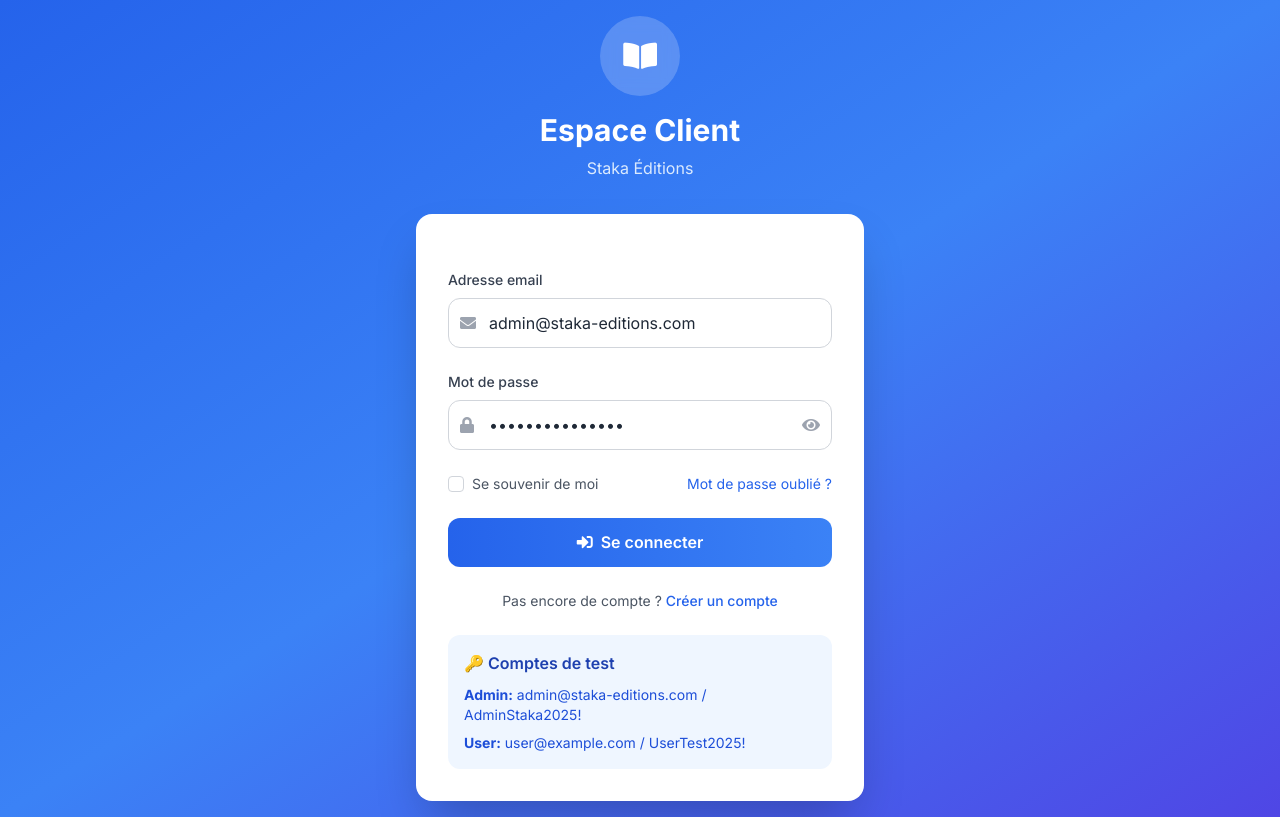
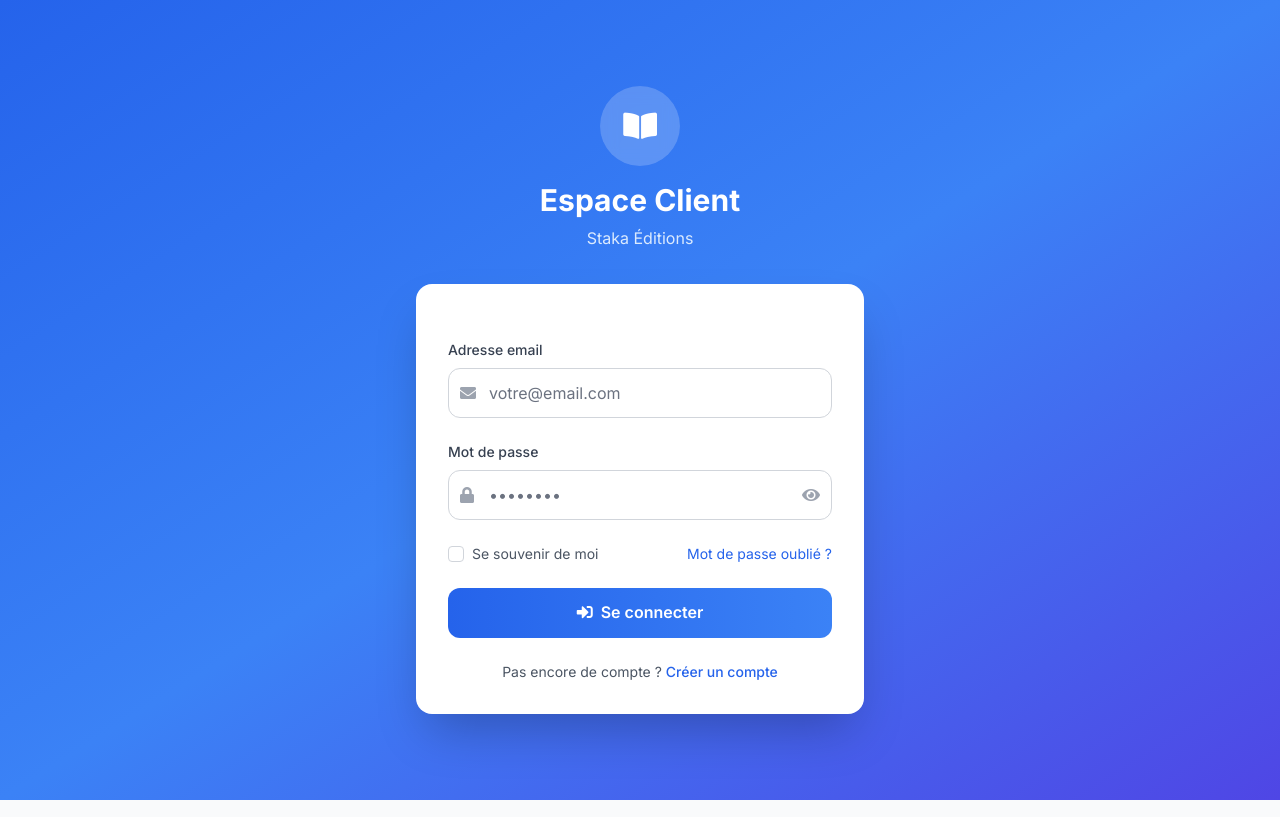
Before and after one commit to krismos64/Staka-livres, a React (Vite) app in the folder frontend/: page /login in a window 1280 px wide. Built offline with nearby package versions, Linux system fonts and the light colour scheme.

Commit message:
login form fix

```diff
--- a/frontend/src/components/forms/LoginForm.tsx
+++ b/frontend/src/components/forms/LoginForm.tsx
@@ -117,7 +117,6 @@
                   : "border-gray-300 focus:ring-blue-500"
               }`}
               placeholder="votre@email.com"
-              defaultValue="admin@staka-editions.com" // Compte admin de test
               disabled={isLoading}
             />
           </div>
@@ -151,7 +150,6 @@
                   : "border-gray-300 focus:ring-blue-500"
               }`}
               placeholder="••••••••"
-              defaultValue="AdminStaka2025!" // Mot de passe admin de test RGPD
               disabled={isLoading}
             />
             {/* Bouton pour afficher/cacher le mot de passe */}
@@ -239,18 +237,6 @@
         </div>
       )}
 
-      {/* Boîte d'information pour les comptes de test */}
-      <div className="mt-6 p-4 bg-blue-50 rounded-xl">
-        <h4 className="font-semibold text-blue-800 mb-2">🔑 Comptes de test</h4>
-        <div className="text-sm text-blue-700 space-y-2">
-          <div>
-            <strong>Admin:</strong> admin@staka-editions.com / AdminStaka2025!
-          </div>
-          <div>
-            <strong>User:</strong> user@example.com / UserTest2025!
-          </div>
-        </div>
-      </div>
     </div>
   );
 };
```
Also changed, not shown: 2 other files (tests, documents, lock files or other folders).
